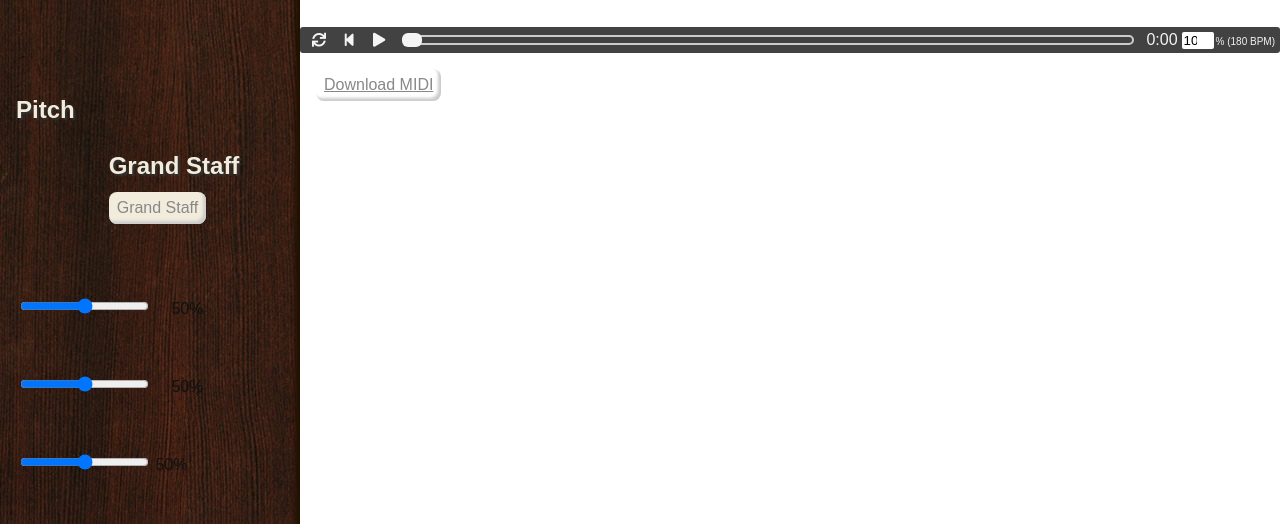
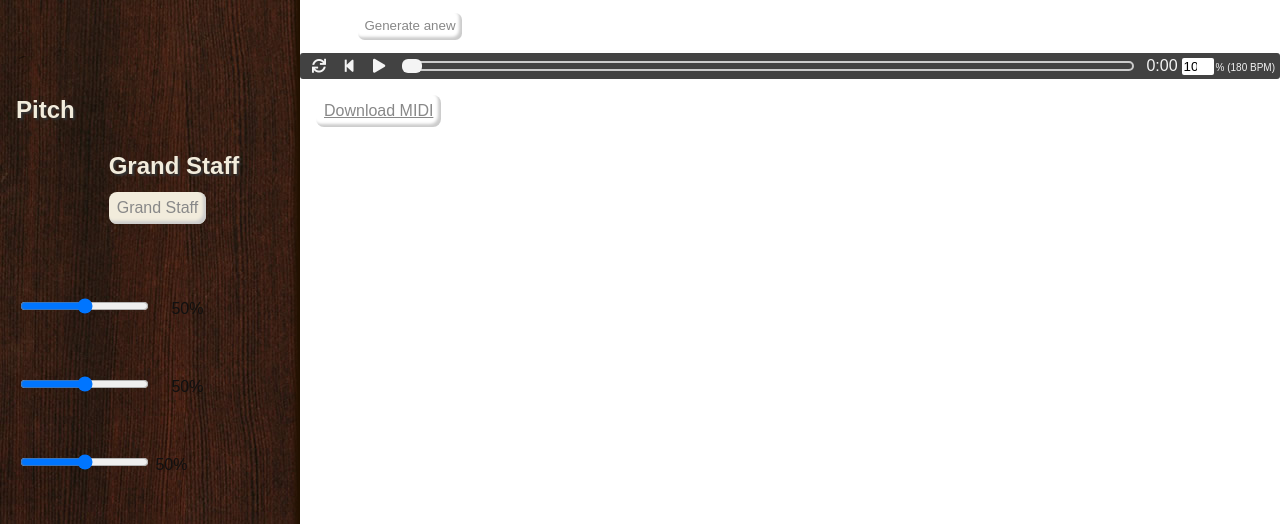
Before and after one commit to letztes/achtelbass2web, a Python web app: template achtelbass/templates/index.html in a window 1280 px wide. Shown: the top 524 px of the page. Run offline with Jinja, Linux system fonts and the light colour scheme; the template is opened without the code that fills it, so the values that code supplies are empty; grey boxes are pictures that could not be loaded.

Commit message:
Add button for regenerating score

```diff
--- a/achtelbass/templates/index.html
+++ b/achtelbass/templates/index.html
@@ -115,6 +115,7 @@
 				</form>
 
 				<button id="hide_form_button" class="control_buttons">{{ controls_button_text }}</button>
+				<input type="button" id="submit_button" class="control_buttons" value="Generate anew" onclick='document.forms["configure"].submit();'>
 				<span id="midi"></span>
 				<div id="canvas"></div>
 			</main>
```
